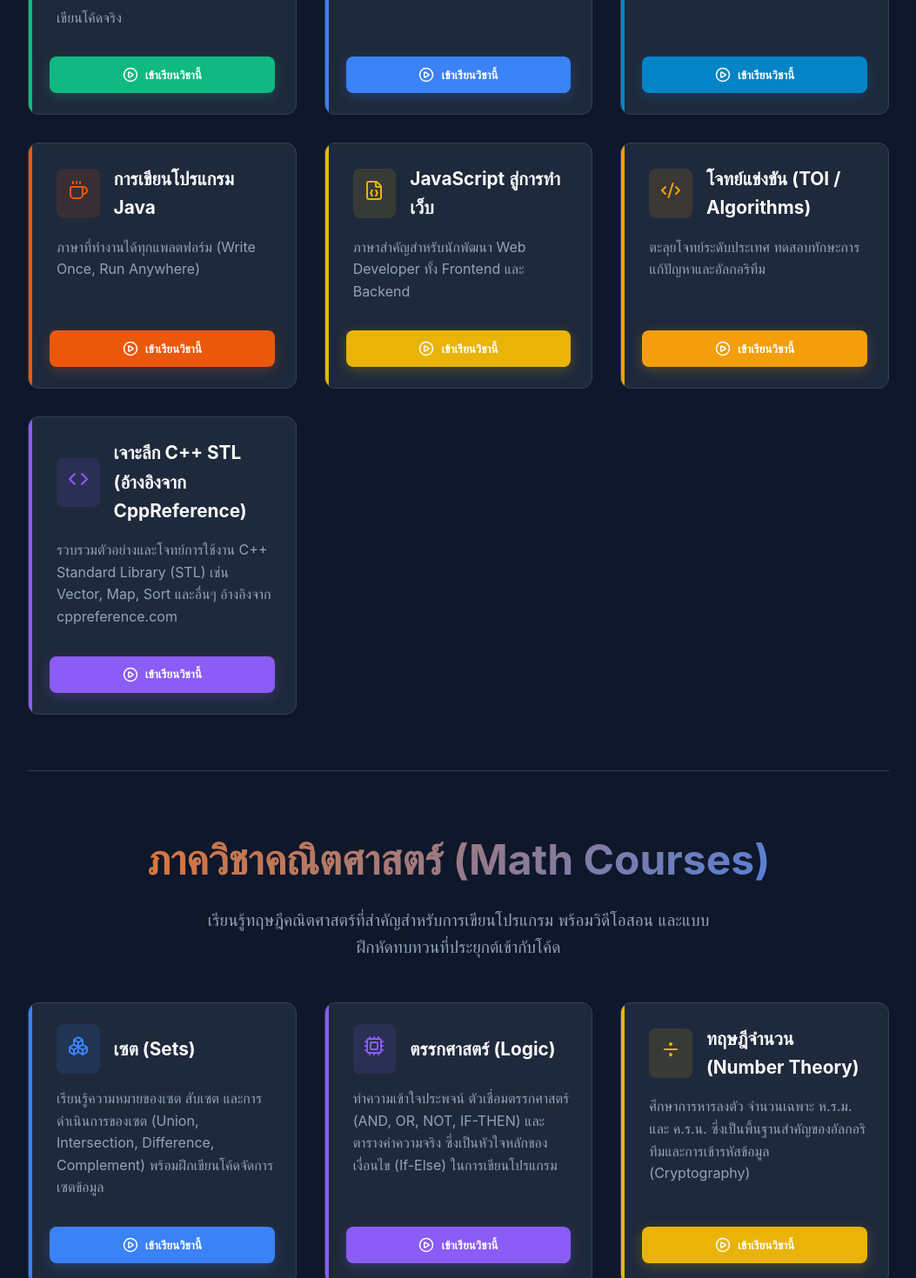
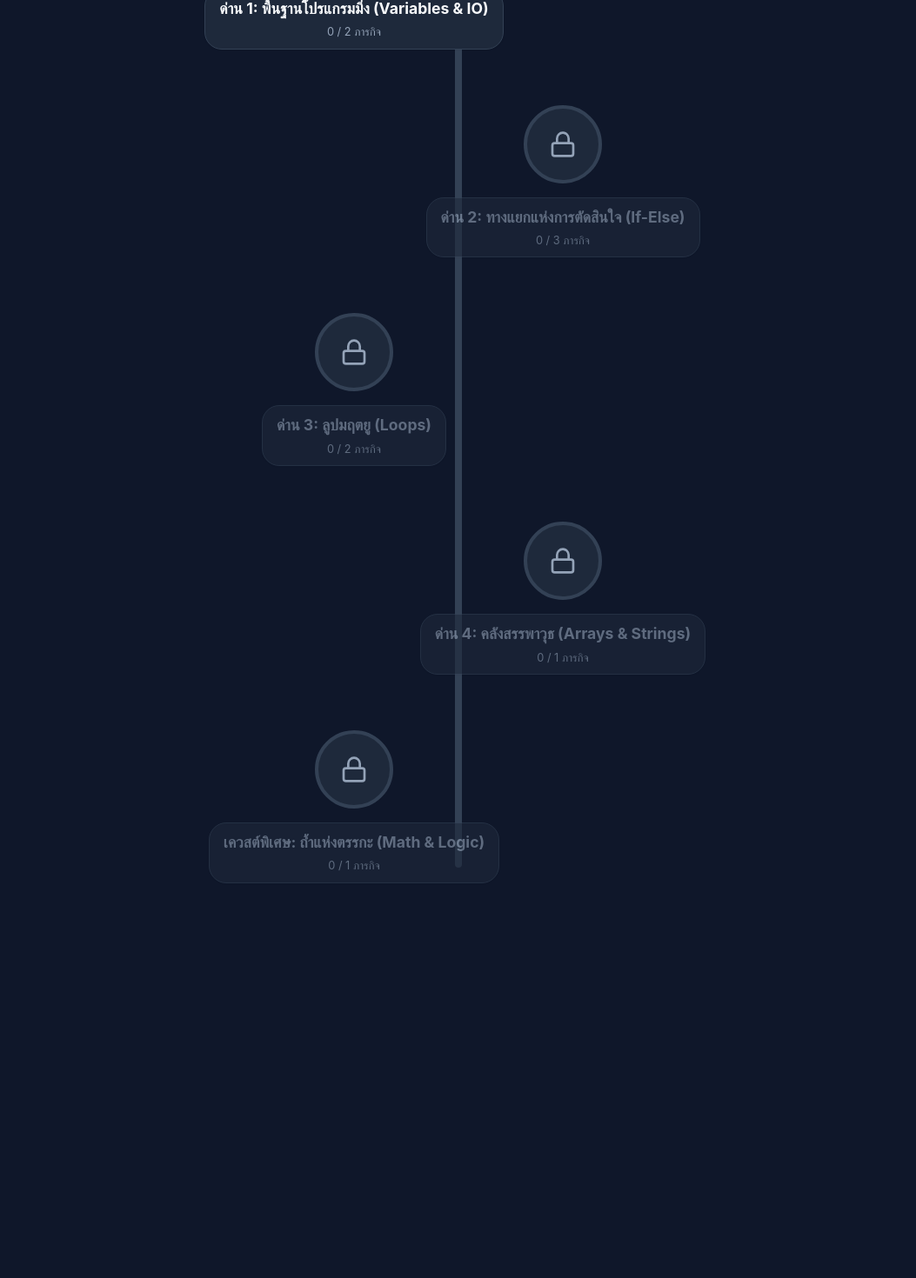
Before and after one commit to bas139/code-test, a React (Vite) app: page /courses in a window 1280 px wide. Shown: the part 460-1930 px from the top of the page at 87% size, without its empty margins (113-1166 px from the left). After the commit the page ends 1620 px from the top, so only its background shows below. Built offline with nearby package versions, Linux system fonts and the light colour scheme.

Commit message:
Implement RPG Skill Tree progression in Courses.jsx

```diff
--- /dev/null
+++ b/src/data/skillTree.js
@@ -0,0 +1,47 @@
+export const skillTreeData = [
+  {
+    id: "basics",
+    title: "ด่าน 1: พื้นฐานโปรแกรมมิ่ง (Variables & IO)",
+    description: "เรียนรู้การรับค่า แสดงผล และคำนวณเบื้องต้น ก้าวแรกสู่การเป็นโปรแกรมเมอร์",
+    icon: "Boxes",
+    color: "#10b981", // Green
+    prerequisites: [],
+    problems: ["0003", "0002"] // A+B, Rectangle Area
+  },
+  {
+    id: "conditionals",
+    title: "ด่าน 2: ทางแยกแห่งการตัดสินใจ (If-Else)",
+    description: "ฝึกให้โปรแกรมรู้จักคิดและตัดสินใจเลือกทางเดินผ่านเงื่อนไขต่างๆ",
+    icon: "Divide",
+    color: "#3b82f6", // Blue
+    prerequisites: ["basics"],
+    problems: ["0001", "0004", "0005"] // Even/Odd, Find Max, Grading
+  },
+  {
+    id: "loops",
+    title: "ด่าน 3: ลูปมฤตยู (Loops)",
+    description: "วงจรการทำซ้ำไม่รู้จบ เอาชนะด้วย Loop for และ while",
+    icon: "Cpu",
+    color: "#8b5cf6", // Purple
+    prerequisites: ["conditionals"],
+    problems: ["0010", "0011"] // Min Max, Count Divisors (Assuming they exist or similar ones)
+  },
+  {
+    id: "arrays",
+    title: "ด่าน 4: คลังสรรพาวุธ (Arrays & Strings)",
+    description: "จัดระเบียบข้อมูลเป็นชุด พร้อมลุยกับโจทย์ที่ซับซ้อนขึ้น",
+    icon: "FunctionSquare",
+    color: "#f59e0b", // Orange
+    prerequisites: ["loops"],
+    problems: ["TOI01_nugget"] // Using a harder problem here
+  },
+  {
+    id: "math_logic",
+    title: "เควสต์พิเศษ: ถ้ำแห่งตรรกะ (Math & Logic)",
+    description: "ทดสอบไหวพริบและตรรกะทางคณิตศาสตร์",
+    icon: "CodeSquare",
+    color: "#ef4444", // Red
+    prerequisites: ["basics"],
+    problems: ["QUIZ_SET_01"] // Venn Diagram Quiz
+  }
+];
--- a/src/pages/Courses.jsx
+++ b/src/pages/Courses.jsx
@@ -1,93 +1,233 @@
-import React from 'react';
-import { Link } from 'react-router-dom';
-import { GraduationCap, PlayCircle, Boxes, Cpu, Divide, FunctionSquare, Terminal, CodeSquare, Code, Coffee, FileJson, Code2 } from 'lucide-react';
-import { coursesData } from '../data/courses';
+import React, { useState, useEffect } from 'react';
+import { Link, useNavigate } from 'react-router-dom';
+import { Lock, Unlock, CheckCircle, PlayCircle, Code, Star, Boxes, Cpu, Divide, FunctionSquare, CodeSquare } from 'lucide-react';
+import { skillTreeData } from '../data/skillTree';
+import { problemsData } from '../data/problems';
+import { useUser } from '../contexts/UserContext';
 
 const getIcon = (iconName) => {
   switch(iconName) {
-    case 'Boxes': return <Boxes size={24} />;
-    case 'Cpu': return <Cpu size={24} />;
-    case 'Divide': return <Divide size={24} />;
-    case 'FunctionSquare': return <FunctionSquare size={24} />;
-    case 'Terminal': return <Terminal size={24} />;
-    case 'CodeSquare': return <CodeSquare size={24} />;
-    case 'Code': return <Code size={24} />;
-    case 'Coffee': return <Coffee size={24} />;
-    case 'FileJson': return <FileJson size={24} />;
-    case 'Code2': return <Code2 size={24} />;
-    default: return <GraduationCap size={24} />;
+    case 'Boxes': return <Boxes size={28} />;
+    case 'Cpu': return <Cpu size={28} />;
+    case 'Divide': return <Divide size={28} />;
+    case 'FunctionSquare': return <FunctionSquare size={28} />;
+    case 'CodeSquare': return <CodeSquare size={28} />;
+    default: return <Code size={28} />;
   }
 };
 
 export default function Courses() {
-  const codingCourses = coursesData.filter(c => c.category === 'coding');
-  const mathCourses = coursesData.filter(c => c.category === 'math');
+  const { userData } = useUser();
+  const navigate = useNavigate();
+  const [selectedNode, setSelectedNode] = useState(null);
+
+  const solvedProblems = userData?.solvedProblems || [];
+
+  // Logic to determine if a node is unlocked
+  const isNodeUnlocked = (node) => {
+    if (node.prerequisites.length === 0) return true;
+
+    // Check if all prerequisites are COMPLETED
+    return node.prerequisites.every(prereqId => {
+      const prereqNode = skillTreeData.find(n => n.id === prereqId);
+      if (!prereqNode) return true;
+      // A node is completed if ALL its problems are solved
+      return prereqNode.problems.every(pId => solvedProblems.includes(pId));
+    });
+  };
+
+  // Logic to determine if a node is completed
+  const isNodeCompleted = (node) => {
+    if (node.problems.length === 0) return false;
+    return node.problems.every(pId => solvedProblems.includes(pId));
+  };
+
+  const getNodeStatus = (node) => {
+    if (isNodeCompleted(node)) return 'completed';
+    if (isNodeUnlocked(node)) return 'unlocked';
+    return 'locked';
+  };
 
   return (
-    <div className="container">
-      {/* Coding Courses Section */}
+    <div className="container" style={{ paddingBottom: '5rem' }}>
       <div style={{ textAlign: 'center', marginBottom: '3rem' }}>
-        <h1 className="text-gradient" style={{ fontSize: '3rem', marginBottom: '1rem' }}>ภาควิชาเขียนโปรแกรม (Coding Courses)</h1>
+        <h1 className="text-gradient" style={{ fontSize: '3rem', marginBottom: '1rem', display: 'flex', alignItems: 'center', justifyContent: 'center', gap: '1rem' }}>
+          <Star size={40} color="#f59e0b" /> เส้นทางผู้กล้า (Skill Tree) <Star size={40} color="#f59e0b" />
+        </h1>
         <p style={{ color: 'var(--color-text-muted)', fontSize: '1.2rem', maxWidth: '600px', margin: '0 auto' }}>
-          เรียนรู้พื้นฐานการเขียนโปรแกรมด้วยภาษาต่างๆ ผ่านคลิปวิดีโอสอนและลองเขียนโค้ดแก้โจทย์จริงแบบ Step-by-Step
+          ผจญภัยไปในโลกของโค้ดดิ้ง ปลดล็อกด่านต่างๆ เพื่อก้าวสู่การเป็นโปรแกรมเมอร์ระดับมาสเตอร์!
         </p>
       </div>
 
-      <div style={{ display: 'grid', gridTemplateColumns: 'repeat(auto-fit, minmax(300px, 1fr))', gap: '2rem', marginBottom: '4rem' }}>
-        {codingCourses.map(course => (
-          <div key={course.id} className="card" style={{ display: 'flex', flexDirection: 'column', height: '100%', borderColor: 'var(--border-color)', position: 'relative', overflow: 'hidden' }}>
-            <div style={{ position: 'absolute', top: 0, left: 0, width: '4px', height: '100%', backgroundColor: course.color }}></div>
-            <div style={{ display: 'flex', alignItems: 'center', gap: '1rem', marginBottom: '1rem', paddingLeft: '0.5rem' }}>
-              <div style={{ padding: '0.8rem', backgroundColor: `${course.color}20`, borderRadius: 'var(--border-radius-md)', color: course.color }}>
-                {getIcon(course.icon)}
+      {/* Map Layout Container */}
+      <div style={{
+        display: 'flex',
+        flexDirection: 'column',
+        alignItems: 'center',
+        gap: '4rem',
+        position: 'relative',
+        padding: '2rem 0'
+      }}>
+        {/* Background path line */}
+        <div style={{
+          position: 'absolute',
+          top: '50px',
+          bottom: '50px',
+          left: '50%',
+          width: '8px',
+          backgroundColor: 'var(--border-color)',
+          transform: 'translateX(-50%)',
+          zIndex: 0,
+          borderRadius: '4px'
+        }}></div>
+
+        {skillTreeData.map((node, index) => {
+          const status = getNodeStatus(node);
+          const isLocked = status === 'locked';
+          const isCompleted = status === 'completed';
+
+          // Zigzag offset
+          const isEven = index % 2 === 0;
+          const translateX = isEven ? '-120px' : '120px';
+
+          return (
+            <div key={node.id} style={{
+              position: 'relative',
+              zIndex: 1,
+              display: 'flex',
+              flexDirection: 'column',
+              alignItems: 'center',
+              transform: `translateX(${translateX})`,
+              transition: 'transform 0.3s'
+            }}>
+
+              {/* Node Button */}
+              <button
+                onClick={() => !isLocked && setSelectedNode(node)}
+                style={{
+                  width: '90px',
+                  height: '90px',
+                  borderRadius: '50%',
+                  backgroundColor: isLocked ? 'var(--color-bg-surface)' : isCompleted ? node.color : 'var(--color-bg-base)',
+                  border: `4px solid ${isLocked ? 'var(--border-color)' : node.color}`,
+                  display: 'flex',
+                  justifyContent: 'center',
+                  alignItems: 'center',
+                  cursor: isLocked ? 'not-allowed' : 'pointer',
+                  boxShadow: isLocked ? 'none' : `0 0 20px ${node.color}40`,
+                  color: isLocked ? 'var(--color-text-muted)' : isCompleted ? '#fff' : node.color,
+                  transition: 'all 0.3s ease',
+                  position: 'relative'
+                }}
+                className={!isLocked ? 'hover-scale' : ''}
+              >
+                {isLocked ? <Lock size={32} /> : isCompleted ? <CheckCircle size={40} /> : getIcon(node.icon)}
+
+                {/* Status Badge */}
+                {!isLocked && !isCompleted && (
+                  <div style={{ position: 'absolute', top: '-10px', right: '-10px', backgroundColor: 'var(--color-warning)', color: '#000', borderRadius: '50%', padding: '0.4rem', boxShadow: '0 2px 5px rgba(0,0,0,0.2)' }}>
+                    <Unlock size={16} />
                   </div>
-              <h2 style={{ fontSize: '1.3rem', margin: 0, color: 'var(--color-text-main)' }}>{course.title}</h2>
-            </div>
+                )}
+              </button>
 
-            <p style={{ color: 'var(--color-text-muted)', lineHeight: '1.6', flexGrow: 1, marginBottom: '2rem', paddingLeft: '0.5rem' }}>
-              {course.description}
-            </p>
-
-            <Link to={`/course/${course.id}`} style={{ width: '100%' }}>
-              <button className="btn btn-primary" style={{ width: '100%', backgroundColor: course.color, borderColor: course.color, boxShadow: `0 4px 14px 0 ${course.color}40` }}>
-                <PlayCircle size={18} /> เข้าเรียนวิชานี้
-              </button>
-            </Link>
-          </div>
-        ))}
-      </div>
-
-      {/* Math Courses Section */}
-      <div style={{ textAlign: 'center', marginBottom: '3rem', marginTop: '4rem', borderTop: '1px solid var(--border-color)', paddingTop: '4rem' }}>
-        <h1 className="text-gradient" style={{ fontSize: '3rem', marginBottom: '1rem' }}>ภาควิชาคณิตศาสตร์ (Math Courses)</h1>
-        <p style={{ color: 'var(--color-text-muted)', fontSize: '1.2rem', maxWidth: '600px', margin: '0 auto' }}>
-          เรียนรู้ทฤษฎีคณิตศาสตร์ที่สำคัญสำหรับการเขียนโปรแกรม พร้อมวิดีโอสอน และแบบฝึกหัดทบทวนที่ประยุกต์เข้ากับโค้ด
+              {/* Node Label */}
+              <div style={{
+                marginTop: '1rem',
+                textAlign: 'center',
+                backgroundColor: 'var(--color-bg-surface)',
+                padding: '0.5rem 1rem',
+                borderRadius: '20px',
+                border: '1px solid var(--border-color)',
+                boxShadow: 'var(--shadow-sm)',
+                opacity: isLocked ? 0.6 : 1
+              }}>
+                <h3 style={{ margin: 0, fontSize: '1.1rem', color: isLocked ? 'var(--color-text-muted)' : 'var(--color-text-main)' }}>{node.title}</h3>
+                <p style={{ margin: 0, fontSize: '0.8rem', color: 'var(--color-text-muted)', marginTop: '0.2rem' }}>
+                  {node.problems.filter(p => solvedProblems.includes(p)).length} / {node.problems.length} ภารกิจ
                 </p>
               </div>
 
-      <div style={{ display: 'grid', gridTemplateColumns: 'repeat(auto-fit, minmax(300px, 1fr))', gap: '2rem', marginBottom: '2rem' }}>
-        {mathCourses.map(course => (
-          <div key={course.id} className="card" style={{ display: 'flex', flexDirection: 'column', height: '100%', borderColor: 'var(--border-color)', position: 'relative', overflow: 'hidden' }}>
-            <div style={{ position: 'absolute', top: 0, left: 0, width: '4px', height: '100%', backgroundColor: course.color }}></div>
-            <div style={{ display: 'flex', alignItems: 'center', gap: '1rem', marginBottom: '1rem', paddingLeft: '0.5rem' }}>
-              <div style={{ padding: '0.8rem', backgroundColor: `${course.color}20`, borderRadius: 'var(--border-radius-md)', color: course.color }}>
-                {getIcon(course.icon)}
             </div>
-              <h2 style={{ fontSize: '1.3rem', margin: 0, color: 'var(--color-text-main)' }}>{course.title}</h2>
+          );
+        })}
       </div>
 
-            <p style={{ color: 'var(--color-text-muted)', lineHeight: '1.6', flexGrow: 1, marginBottom: '2rem', paddingLeft: '0.5rem' }}>
-              {course.description}
-            </p>
+      {/* Selected Node Modal / Expansion */}
+      {selectedNode && (
+        <div style={{
+          position: 'fixed',
+          top: 0, left: 0, right: 0, bottom: 0,
+          backgroundColor: 'rgba(0,0,0,0.8)',
+          zIndex: 100,
+          display: 'flex',
+          justifyContent: 'center',
+          alignItems: 'center',
+          padding: '1rem'
+        }}>
+          <div className="card hover-scale" style={{
+            maxWidth: '600px',
+            width: '100%',
+            maxHeight: '90vh',
+            overflowY: 'auto',
+            borderTop: `6px solid ${selectedNode.color}`,
+            animation: 'fadeIn 0.3s ease'
+          }}>
+            <div style={{ display: 'flex', justifyContent: 'space-between', alignItems: 'flex-start', marginBottom: '1.5rem' }}>
+              <div style={{ display: 'flex', alignItems: 'center', gap: '1rem' }}>
+                <div style={{ padding: '0.8rem', backgroundColor: `${selectedNode.color}20`, color: selectedNode.color, borderRadius: 'var(--border-radius-md)' }}>
+                  {getIcon(selectedNode.icon)}
+                </div>
+                <div>
+                  <h2 style={{ margin: 0, fontSize: '1.5rem', color: 'var(--color-text-main)' }}>{selectedNode.title}</h2>
+                  <p style={{ margin: 0, color: 'var(--color-text-muted)', marginTop: '0.3rem' }}>{selectedNode.description}</p>
+                </div>
+              </div>
+              <button onClick={() => setSelectedNode(null)} style={{ background: 'none', border: 'none', color: 'var(--color-text-muted)', cursor: 'pointer', fontSize: '1.5rem' }}>&times;</button>
+            </div>
 
-            <Link to={`/course/${course.id}`} style={{ width: '100%' }}>
-              <button className="btn btn-primary" style={{ width: '100%', backgroundColor: course.color, borderColor: course.color, boxShadow: `0 4px 14px 0 ${course.color}40` }}>
-                <PlayCircle size={18} /> เข้าเรียนวิชานี้
+            <h3 style={{ marginBottom: '1rem', borderBottom: '1px solid var(--border-color)', paddingBottom: '0.5rem' }}>ภารกิจในด่านนี้:</h3>
+
+            <div style={{ display: 'flex', flexDirection: 'column', gap: '1rem' }}>
+              {selectedNode.problems.map(problemId => {
+                const problem = problemsData.find(p => p.id === problemId);
+                if (!problem) return null;
+
+                const isSolved = solvedProblems.includes(problem.id);
+
+                return (
+                  <div key={problem.id} style={{
+                    display: 'flex',
+                    justifyContent: 'space-between',
+                    alignItems: 'center',
+                    padding: '1rem',
+                    backgroundColor: 'var(--color-bg-base)',
+                    borderRadius: 'var(--border-radius-md)',
+                    borderLeft: `4px solid ${isSolved ? 'var(--color-success)' : 'var(--color-warning)'}`
+                  }}>
+                    <div>
+                      <div style={{ display: 'flex', gap: '0.5rem', alignItems: 'center', marginBottom: '0.3rem' }}>
+                        {isSolved ? <CheckCircle size={16} color="var(--color-success)" /> : <PlayCircle size={16} color="var(--color-warning)" />}
+                        <h4 style={{ margin: 0, color: 'var(--color-text-main)' }}>{problem.title}</h4>
+                      </div>
+                      <span style={{ fontSize: '0.8rem', padding: '0.1rem 0.5rem', borderRadius: '10px', backgroundColor: problem.diff === 'Easy' ? 'rgba(34, 197, 94, 0.1)' : problem.diff === 'Hard' ? 'rgba(239, 68, 68, 0.1)' : 'rgba(245, 158, 11, 0.1)', color: problem.diff === 'Easy' ? 'var(--color-success)' : problem.diff === 'Hard' ? 'var(--color-error)' : 'var(--color-warning)' }}>
+                        {problem.diff}
+                      </span>
+                    </div>
+
+                    <button
+                      className={isSolved ? "btn btn-secondary" : "btn btn-primary"}
+                      onClick={() => navigate(problem.type === 'quiz' ? `/quiz/${problem.id}` : `/lesson/${problem.id}`)}
+                    >
+                      {isSolved ? 'ทบทวน' : 'เริ่มภารกิจ'}
                     </button>
-            </Link>
                   </div>
-        ))}
+                );
+              })}
             </div>
+          </div>
+        </div>
+      )}
     </div>
   );
 }
```
Lines whose indentation alone changed are shown as unchanged.
